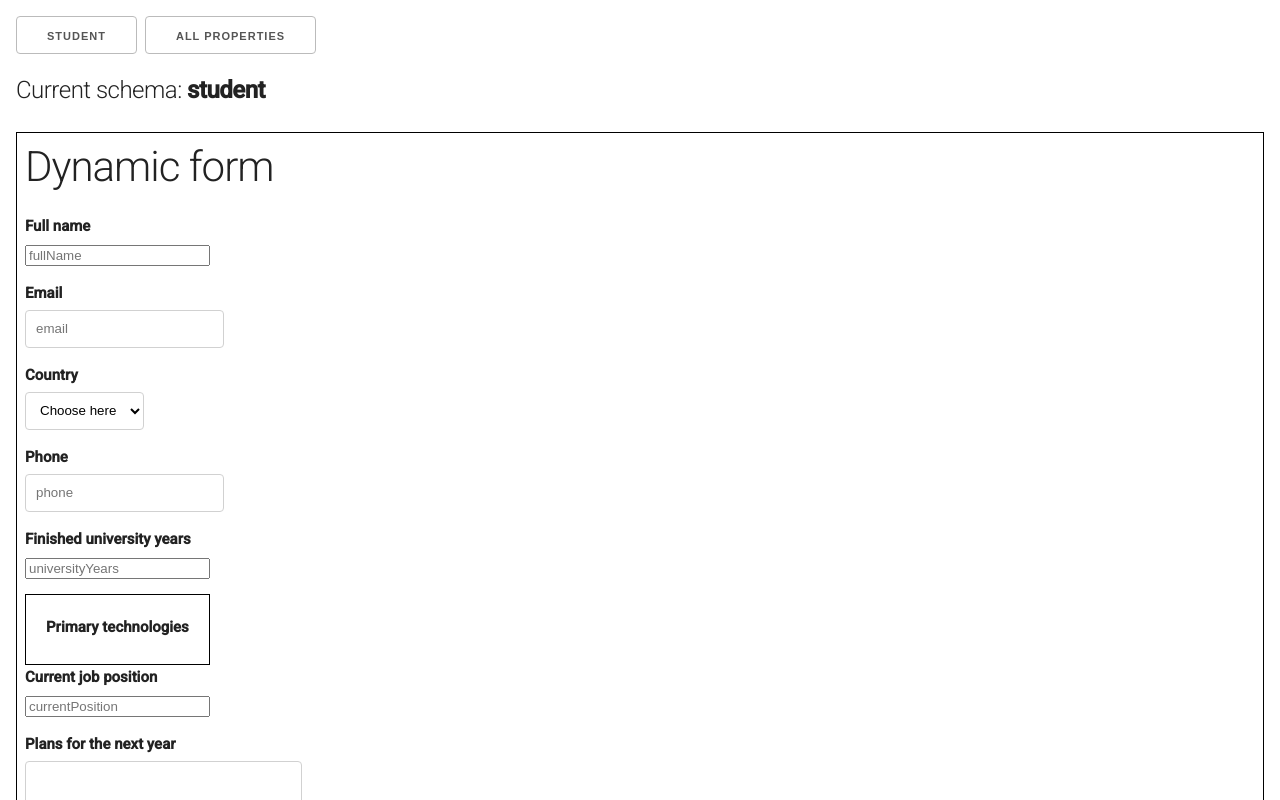
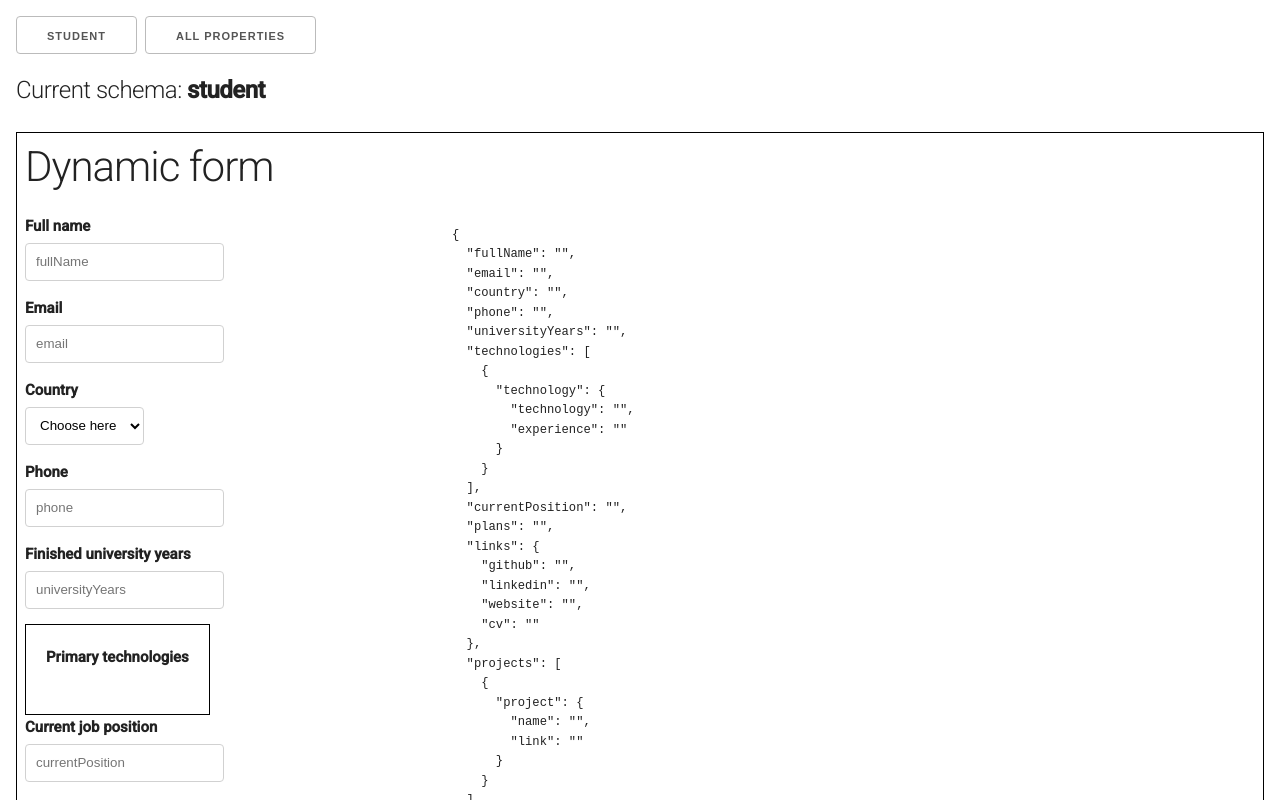
Before and after one commit to vlad-khitev-axon/angular-form-builder, an Angular app: page / in a window 1280 px wide. Shown: the top 800 px of the page. Built offline with nearby package versions, Linux system fonts and the light colour scheme.

Commit message:
fixed:array html,ts add getArray

```diff
--- a/src/app/app.module.ts
+++ b/src/app/app.module.ts
@@ -1,3 +1,4 @@
+import { LogPipe } from './form-builder/pipe';
 import { NgModule } from '@angular/core'
 import { BrowserModule } from '@angular/platform-browser'
 
@@ -7,7 +8,7 @@ import { BrowserAnimationsModule } from '@angular/platform-browser/animations'
 import { ReactiveFormsModule } from '@angular/forms'
 
 @NgModule({
-  declarations: [AppComponent, FormBuilderComponent],
+  declarations: [AppComponent, FormBuilderComponent, LogPipe],
   imports: [BrowserModule, BrowserAnimationsModule ,ReactiveFormsModule],
   providers: [],
   bootstrap: [AppComponent],
--- a/src/app/form-builder/form-builder.component.html
+++ b/src/app/form-builder/form-builder.component.html
@@ -1,19 +1,23 @@
+<!-- ngNativeValidate -->
+
+<div class="wrapper">
+
+    <form class="form" [formGroup]= "myFormGroup"  (submit)="handleSubmit($event)"   >
+
+        <div   class="formGroup" *ngFor="let item of schema.properties ">
 
 
 
-
-    <form [formGroup]= "myFormGroup" >
-
-        <div   class="formGroup" *ngFor="let item of schema.properties ">
             <!-- STRING -->
            <div *ngIf="item.type == 'string'">
                <label  for="{{item.name}}">{{item.label}}</label>
                <input [formControlName]="item.name"
                       id="{{item.name}}"
                       name="{{item.name}}"
-                      [type]="item?.inputType"
+                      [type]="item?.inputType || 'text'"
                       [placeholder]="item.name"
-                      *ngIf="!item.multiline; else textArea">
+                      *ngIf="!item.multiline; else textArea"
+                      >
 
                       <ng-template #textArea>
                           <textarea    id="{{item.name}}" name="{{item.name}}"
@@ -28,7 +32,12 @@
            <!-- NUMBER -->
            <div *ngIf="item.type == 'number'" >
                 <label for="{{item.name}}">{{item.label}}</label>
-                <input [formControlName]="item.name" id="{{item.name}}" [placeholder]="item.name">
+                <input
+                [formControlName]="item.name"
+                id="{{item.name}}"
+                [placeholder]="item.name"
+                type="text"
+               >
            </div>
            <!-- ENUM -->
            <div *ngIf="item.type == 'enum'">
@@ -47,18 +56,22 @@
            </div>
 
            <!-- ARRAY -->
+
            <div class="array__set" *ngIf="item.type == 'array'">
                 <label for="{{item.name}}">
-                    {{item.label}}
+                {{item.label}}
                 </label>
                <div formArrayName="{{item.name}}" >
-                    <div  >
-                        <div *ngFor = "let q of "></div>
+
+                    <div *ngFor="let res of getArray(myFormGroup, item.name)['controls']; let i = index">
+
+                        <p>{{ item | log }}</p>
+                            <!-- <div  [formGroupName]="i"  *ngFor="let q of item.item.properties ">
+                                <label for="{{q.name}}">{{q.label}}</label>
+                                <input   id="{{q.name}}"  name="{{q.name}}" [placeholder]="q.name" >
+                            </div>   -->
+
                     </div>
-                     <!-- <div  *ngFor="let q of item.item.properties ">
-                            <label for="{{q.name}}">{{q.label}}</label>
-                            <input  id="{{q.name}}"  name="{{q.name}}" [placeholder]="q.name" >
-                    </div>  -->
                </div>
            </div>
 
@@ -73,7 +86,13 @@
            </div>
         </div>
 
-     <p>{{myFormGroup.value | json}}</p>
 
-        <button (click)=" logVAlue()"  type="submit">submit</button>
+
+        <button  type="submit" >submit</button>
+     <!-- [disabled]="!myFormGroup.valid" -->
     </form>
+    <pre >{{ this.myFormGroup.value | json }}</pre>
+
+
+
+</div>
--- a/src/app/form-builder/form-builder.component.scss
+++ b/src/app/form-builder/form-builder.component.scss
@@ -1,14 +1,3 @@
-.ng-invalid:not(form)  {
-    border-left: 5px solid #a94442; /* red */
-  }
-
-.ng-valid  {
-
-    .btn__invalid{
-      opacity: .9;
-      color: green;
-    }
- }
 
 
  .country__list{
@@ -25,3 +14,12 @@
    display: table;
    padding: 20px;
  }
+
+
+ pre {
+  margin-left: 150px;
+ }
+
+ .wrapper {
+  display: flex;
+ }
--- a/src/app/form-builder/form-builder.component.ts
+++ b/src/app/form-builder/form-builder.component.ts
@@ -1,5 +1,5 @@
 import { Component, EventEmitter, Input, OnInit, Output } from '@angular/core'
-import { FormArray, FormControl, FormGroup } from '@angular/forms'
+import { FormArray, FormControl, FormGroup, Validators } from '@angular/forms'
 import { ObjectSchema } from './core/types'
 
 @Component({
@@ -19,53 +19,61 @@ export class FormBuilderComponent implements OnInit {
   constructor() {}
 
   ngOnInit(): void {
-    this.myFormGroup = this.creatForm(this.schema)
 
+  }
 
-
+  ngOnChanges() {
+    this.myFormGroup = this.creatForm(this.schema) ;
     console.log(this.myFormGroup.controls)
   }
 
+
   creatForm(schema: ObjectSchema ) {
     const controls: any = {};
+    const allies:any = {};
+    schema.properties.forEach(items => {
+      const required = true;
+      if(items.type == 'string' || items.type == 'number' || items.type == 'enum' || items.type == 'boolean'){
+        controls[items.name] = required ? new FormControl('' , Validators.required)
+        : new FormControl('')
+      }
 
-    schema.properties.forEach(items => {
-      // console.log(question)
-      if(items.type == 'string' || items.type == 'number' || items.type == 'enum' || items.type == 'boolean'){
-        controls[items.name] = new FormControl('')
-      }
       else if(items.type == 'array'){
-        controls[items.name] = new FormArray([
-        this.creatForm(items.item)
+        controls[items.name] =  new FormArray([
+          this.formGroupCreat(items.item.name, items.item)
+      //  this.creatForm(items.item)
+
        ])
       }
       else if(items.type == 'object'){
         controls[items.name] = this.creatForm(items)
-        // items.properties.forEach(res => {
-        //   controls[res.name] = new FormControl('')
-        // })
 
       }
+    });
 
-    });
     return new FormGroup(controls);
   }
 
+  // создаем группу
+  formGroupCreat(key: string, schema: ObjectSchema){
+    return new FormGroup({
+      [key]: this.creatForm(schema)})
+  }
 
-  logVAlue(){
-    console.log(this.myFormGroup.value)
-}
+  // получаем массив
+  getArray(myFormGroup: FormGroup, nameArray: string){
+    return this.myFormGroup.get(nameArray) as FormArray;
+
+  }
+
+
+
 
   handleSubmit(event: Event) {
-    event.preventDefault()
+    if(!this.myFormGroup.valid){
+      event.preventDefault()
+      }
+      else this.onSubmit.emit(this.myFormGroup.value)
+  }
 
-    // Here you have an event (of type SubmitEvent).
-    // You can go two ways:
-    // 1. Extract all form values from the event (so-called "uncontrolled form").
-    // 2. Use form engine that is built into Angular.
-    // Regardless of your choice, the goal is to submit all form values to `onSubmit` property.
-    // The structure (shape) of values should match the schema.
-
-    this.onSubmit.emit({})
-  }
 }
--- /dev/null
+++ b/src/app/form-builder/pipe.ts
@@ -0,0 +1,11 @@
+import { Pipe, PipeTransform } from '@angular/core';
+
+@Pipe({
+    name: 'log'
+})
+export class LogPipe implements PipeTransform {
+    transform(value: any, args?: any): any {
+        console.log(value);
+        return null;
+    }
+}
```
